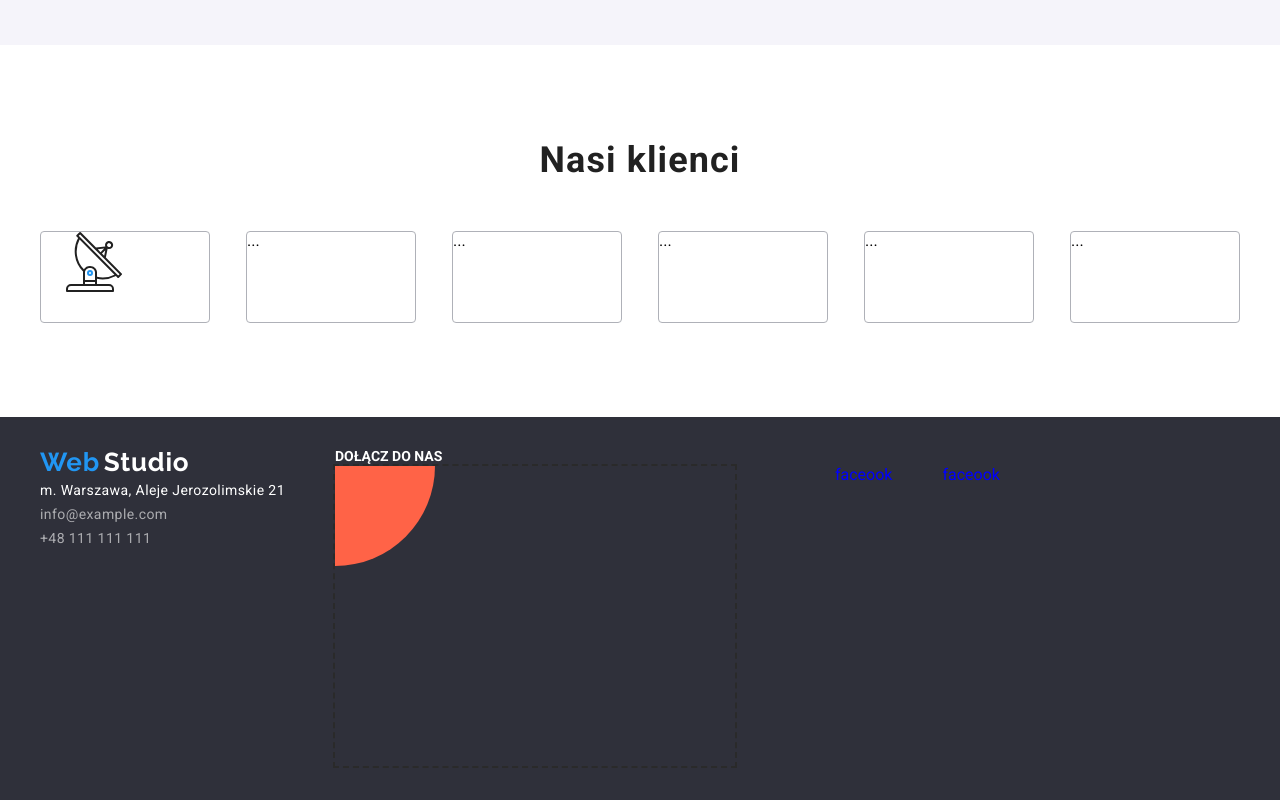
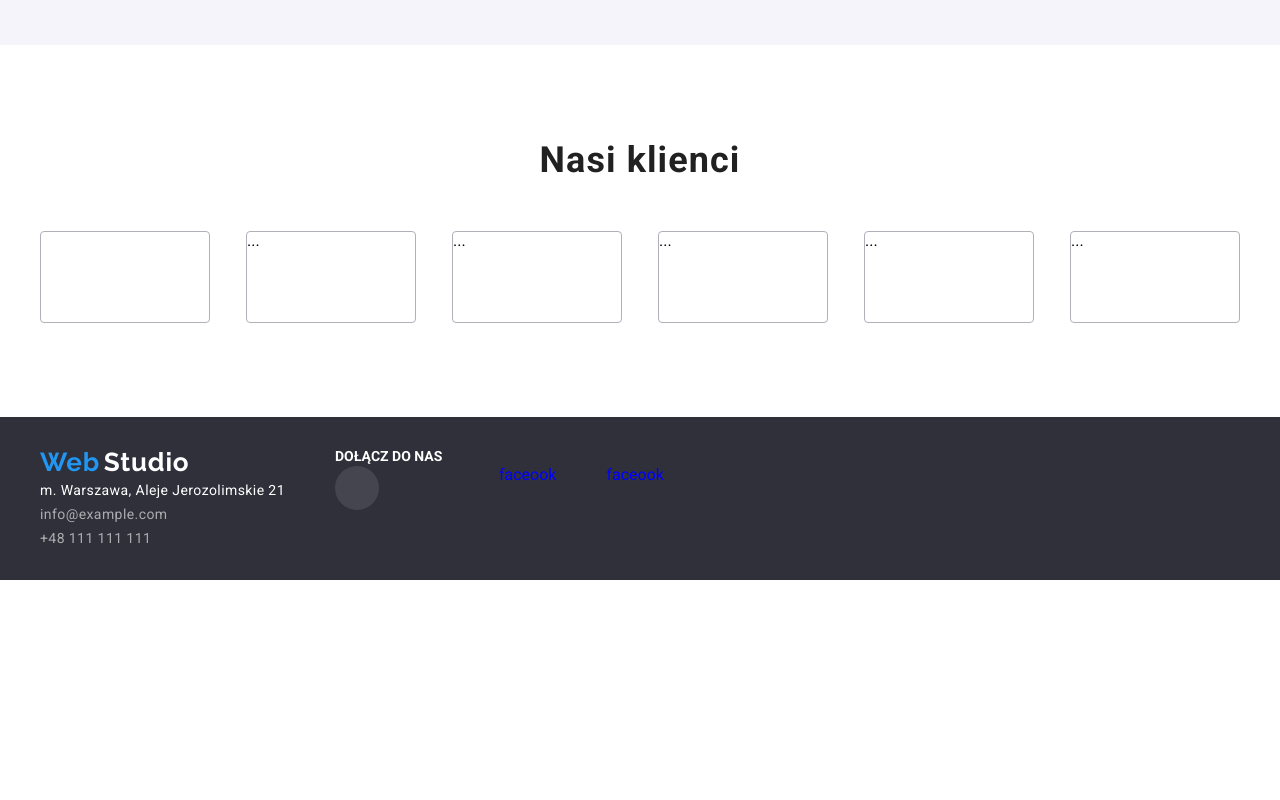
Before and after one commit to Grzesiek1982/goit-markup-hw-08, a plain HTML site: page index.html in a window 1280 px wide. Shown: the part 2036-2836 px from the top of the page. After the commit the page ends 2616 px from the top, so only its background shows below. Drawn offline with nearby package versions, Linux system fonts and the light colour scheme; files whose address does not match are found by name.

Commit message:
ikonki10

```diff
--- a/css/styles.css
+++ b/css/styles.css
@@ -419,3 +419,18 @@ header {
   gap: 50px;
   color: blue;
 }
+
+.footer-social-ico {
+  display: flex;
+  justify-content: center;
+  align-items: center;
+  height: 44px;
+  width: 44px;
+  border-radius: 50%;
+  background-color: rgba(255, 255, 255, 0.1);
+  cursor: pointer;
+}
+
+.footer-social-ico:hover {
+  background-color: #2196f3;
+}
--- a/index.html
+++ b/index.html
@@ -213,10 +213,12 @@
             Dołącz do nas
           </span>
           <ul class="footer-ico-wrapper">
-            <li><svg width="400" height="300" style="outline: 2px dashed #2a2a2a;">
-              <circle r="100" fill="tomato" />
+            <li class="footer-social-ico"> </li>
+            <li><svg width="20" height="20" fill="white">
+              <use
+                href="../goit-markup-hw-04/images/icons.svg#icon-facebook"
+              ></use>
             </svg></li>
-            <li><circle r="100" fill="tomato" /></li>
             <li>faceook</li>
             <li>faceook</li>
           </ul>
```
